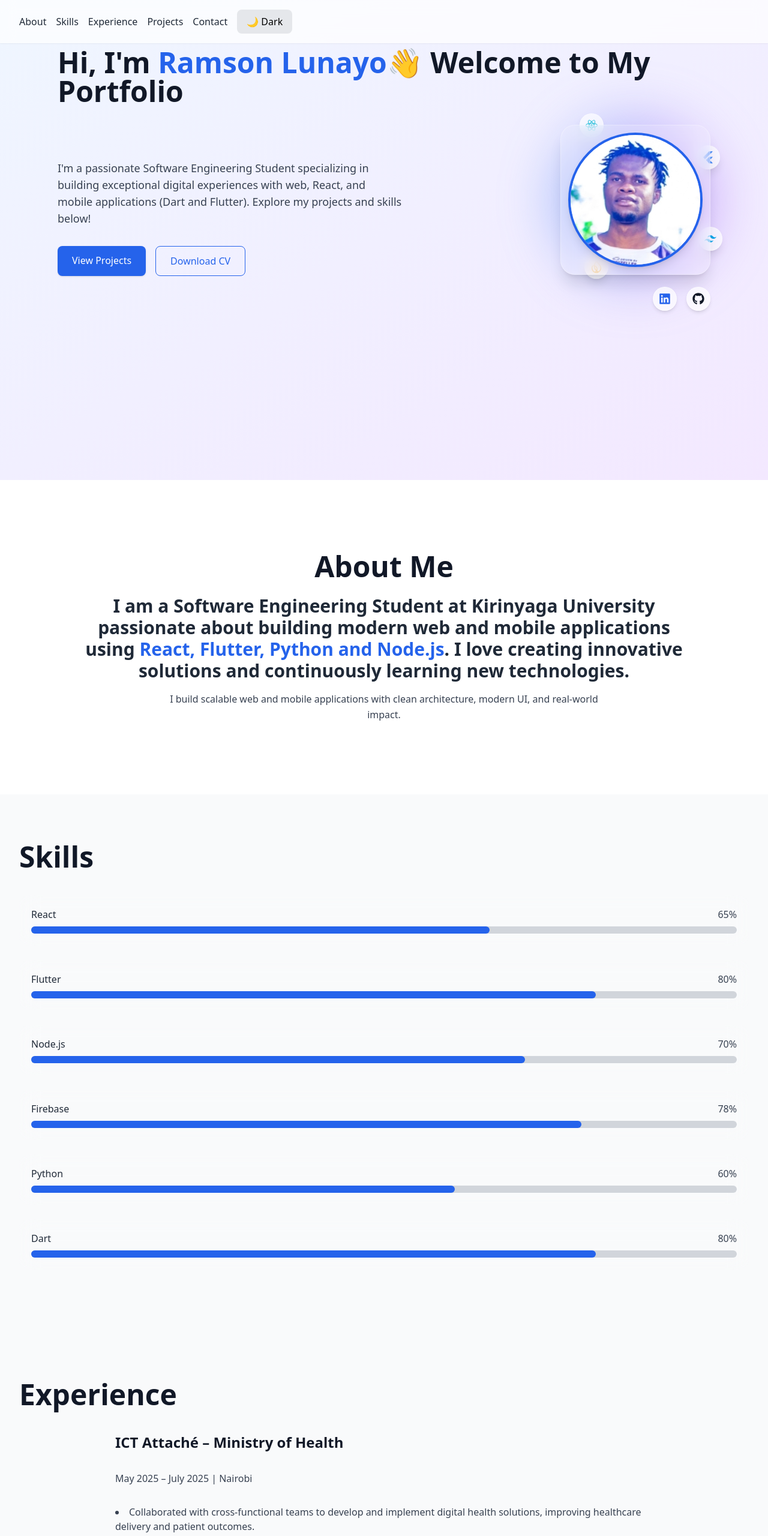
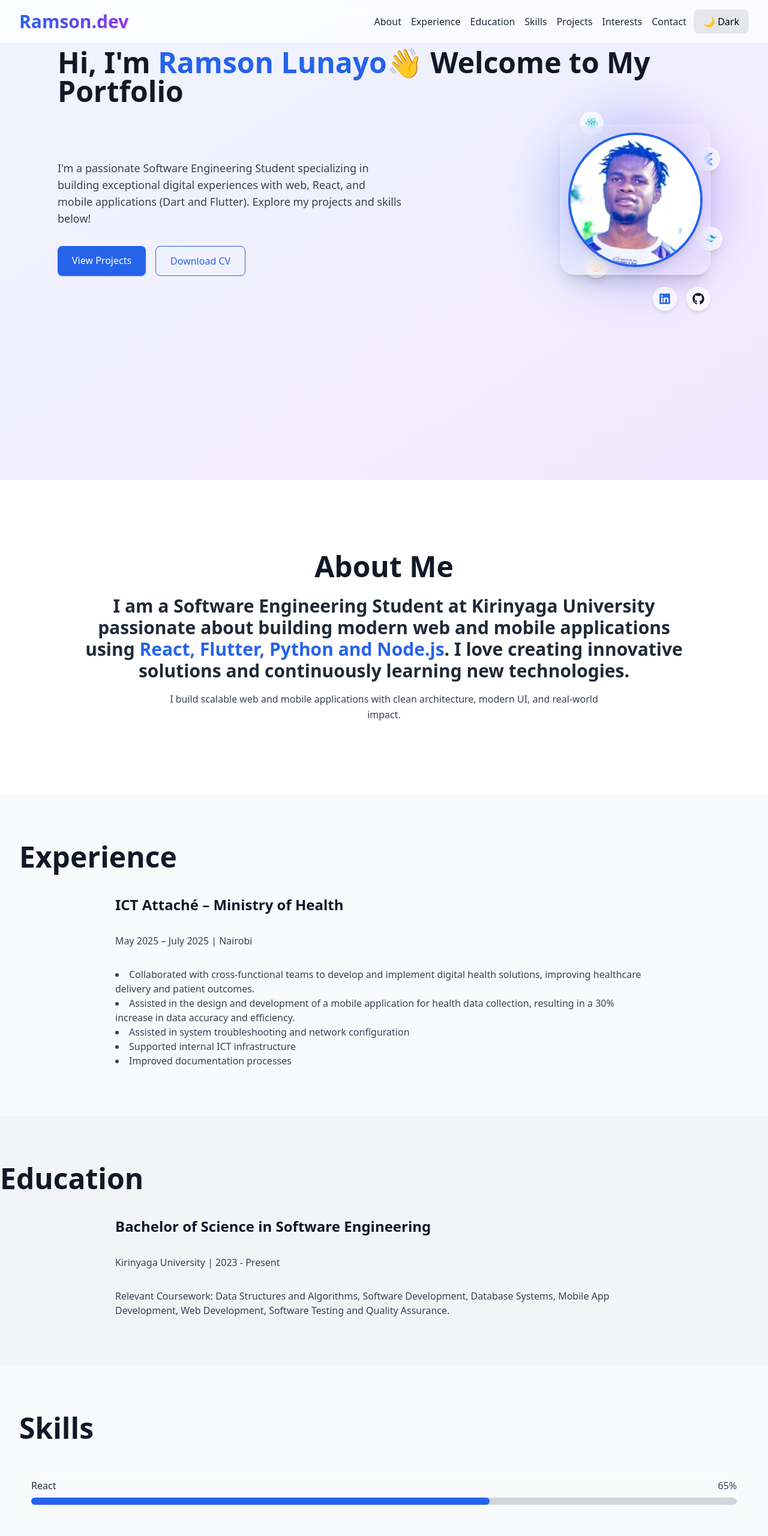
Before and after one commit to Ramslon/My-Portfolio, a React (Vite) app: page / in a window 1280 px wide. Shown: the top 2560 px of the page at 60% size. Built offline with nearby package versions, Linux system fonts and the light colour scheme.

Commit message:
Fix navbar brand visibility and interests link layout

```diff
--- a/src/App.jsx
+++ b/src/App.jsx
@@ -7,6 +7,8 @@ import Navbar from "./components/Navbar";
 import Skills from "./components/Skills";
 import Footer from "./components/Footer";
 import Experience from "./components/Experience";
+import Education from "./components/Education";
+import Interest from "./components/Interests";
 
 function App() {
   return (
@@ -14,9 +16,11 @@ function App() {
       <Navbar/>
       <Hero/>
       <About/>
+      <Experience/>
+      <Education/>
       <Skills/>
-      <Experience/>
       <Projects/>
+      <Interest/>
       <Contact/>
       <Footer/>
     </>
--- /dev/null
+++ b/src/components/Education.jsx
@@ -0,0 +1,19 @@
+const Education = () => {
+    return (
+      <section id="education" className="py-20 bg-gray-100 dark:bg-gray-800">
+        <h2 className="text-4xl md:text-5xl font-bold mb-10 text-gray-900 dark:text-white">Education</h2>
+
+        <div className="space-y-8 max-w-4xl mx-auto">
+            <h3 className="text-2xl font-semibold text-gray-900 dark:text-white">Bachelor of Science in Software Engineering</h3>
+
+            <p className="text-gray-700 dark:text-gray-300">Kirinyaga University | 2023 - Present</p>
+
+            <p className="text-gray-700 dark:text-gray-300">
+                Relevant Coursework: Data Structures and Algorithms, Software Development, Database Systems, Mobile App Development, Web Development, Software Testing and Quality Assurance.
+            </p>
+        </div>
+      </section>
+    );
+}
+
+export default Education;
--- /dev/null
+++ b/src/components/Interests.jsx
@@ -0,0 +1,49 @@
+const interestsData = [
+    {
+        title: "Nature & Photography",
+        description:
+            "Beyond coding, I enjoy exploring the outdoors, hiking, and capturing moments through photography to stay inspired and creatively refreshed.",
+    },
+    {
+        title: "Mobile App Development",
+        description:
+            "I am fascinated by how mobile apps transform daily life, and I enjoy building intuitive and engaging experiences with Flutter.",
+    },
+    {
+        title: "Web Development",
+        description:
+            "I love creating modern React web applications with responsive, user-friendly interfaces that feel seamless across devices.",
+    },
+    {
+        title: "UI/UX Design",
+        description:
+            "I focus on crafting clean, visually appealing, and intuitive experiences that improve usability and product clarity.",
+    },
+    {
+        title: "Fitness & Discipline",
+        description:
+            "Regular fitness routines keep me disciplined and balanced, and that mindset carries directly into consistent, high-quality software work.",
+    },
+];
+
+const Interests = () => {
+    return (
+        <section id="interests" className="py-16 px-4 md:px-8 lg:px-16 bg-gray-100 dark:bg-gray-800 scroll-mt-24">
+            <h2 className="text-4xl md:text-5xl font-bold mb-10 text-gray-900 dark:text-white">Interests</h2>
+
+            <div className="grid sm:grid-cols-2 lg:grid-cols-3 gap-6 max-w-6xl mx-auto">
+                {interestsData.map((interest) => (
+                    <article
+                        key={interest.title}
+                        className="rounded-2xl p-6 bg-white/70 dark:bg-gray-900/60 border border-white/40 dark:border-gray-700/60 backdrop-blur-md shadow-sm hover:shadow-md transition-all duration-300"
+                    >
+                        <h3 className="text-xl font-semibold text-gray-900 dark:text-white mb-3">{interest.title}</h3>
+                        <p className="text-gray-700 dark:text-gray-300 leading-relaxed">{interest.description}</p>
+                    </article>
+                ))}
+            </div>
+        </section>
+    );
+};
+
+export default Interests;
--- a/src/components/Navbar.jsx
+++ b/src/components/Navbar.jsx
@@ -25,14 +25,18 @@ const Navbar = () => {
         transition={{ duration: 0.6 }}
         className="flex justify-between items-center px-8 py-4 backdrop-blur-md bg-white/70 dark:bg-gray-900/80 shadow-sm fixed w-full z-50"
       >
+        <h1 className="text-2xl md:text-3xl font-bold bg-gradient-to-r from-blue-600 to-purple-600 bg-clip-text text-transparent whitespace-nowrap">
+          Ramson.dev
+        </h1>
 
-
-        <div className="flex items-center gap-4">
+        <div className="flex items-center gap-3">
           <div className="hidden md:flex flex-wrap gap-4 text-sm md:text-base text-gray-800 dark:text-gray-100">
             <a href="#about" className="hover:text-blue-600 transition-all duration-300">About</a>
+            <a href="#experience" className="hover:text-blue-600 transition-all duration-300">Experience</a>
+            <a href="#education" className="hover:text-blue-600 transition-all duration-300">Education</a>
             <a href="#skills" className="hover:text-blue-600 transition-all duration-300">Skills</a>
-            <a href="#experience" className="hover:text-blue-600 transition-all duration-300">Experience</a>
             <a href="#projects" className="hover:text-blue-600 transition-all duration-300">Projects</a>
+            <a href="#interests" className="hover:text-blue-600 transition-all duration-300">Interests</a>
             <a href="#contact" className="hover:text-blue-600 transition-all duration-300">Contact</a>
           </div>
 
@@ -58,7 +62,9 @@ const Navbar = () => {
             <a href="#about" onClick={() => setMenuOpen(false)} className="hover:text-blue-600 transition-all duration-300">About</a>
             <a href="#skills" onClick={() => setMenuOpen(false)} className="hover:text-blue-600 transition-all duration-300">Skills</a>
             <a href="#experience" onClick={() => setMenuOpen(false)} className="hover:text-blue-600 transition-all duration-300">Experience</a>
+            <a href="#education" onClick={() => setMenuOpen(false)} className="hover:text-blue-600 transition-all duration-300">Education</a>
             <a href="#projects" onClick={() => setMenuOpen(false)} className="hover:text-blue-600 transition-all duration-300">Projects</a>
+            <a href="#interests" onClick={() => setMenuOpen(false)} className="hover:text-blue-600 transition-all duration-300">Interests</a>
             <a href="#contact" onClick={() => setMenuOpen(false)} className="hover:text-blue-600 transition-all duration-300">Contact</a>
           </div>
         </div>
```
